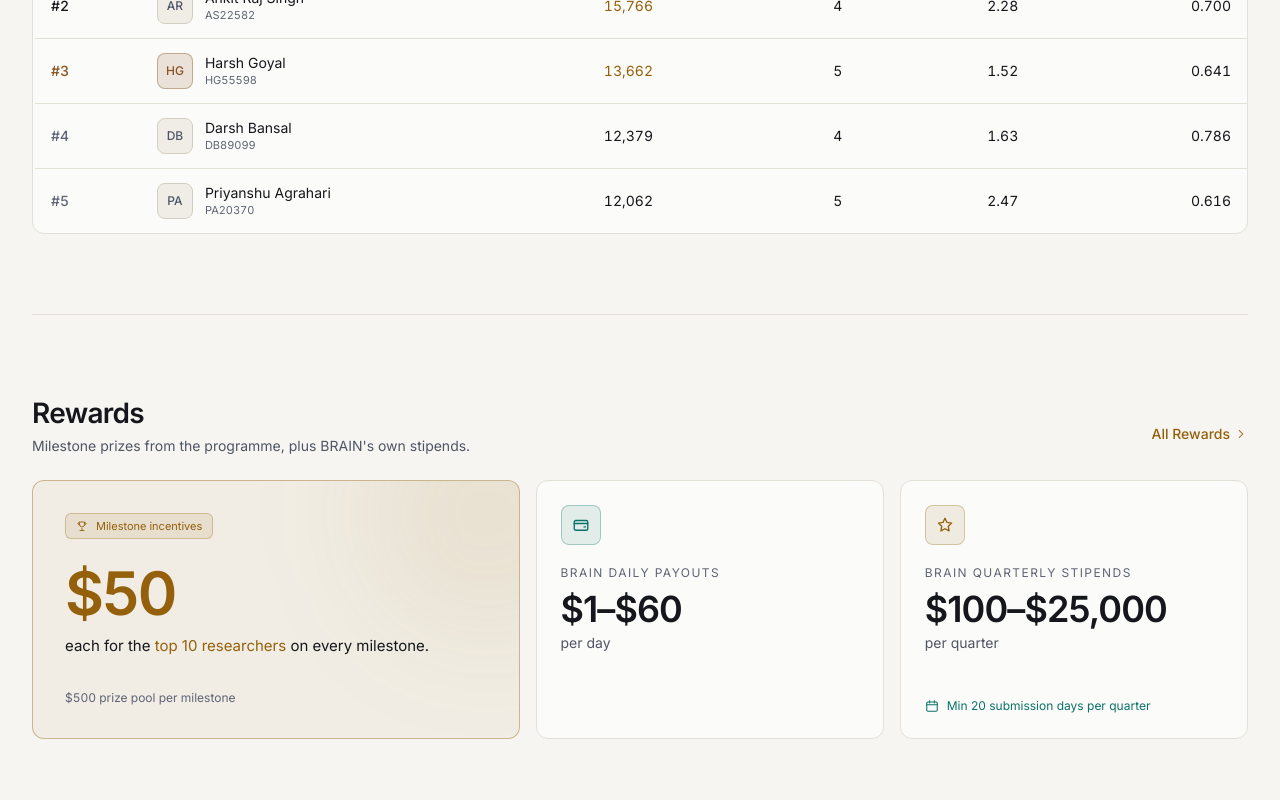
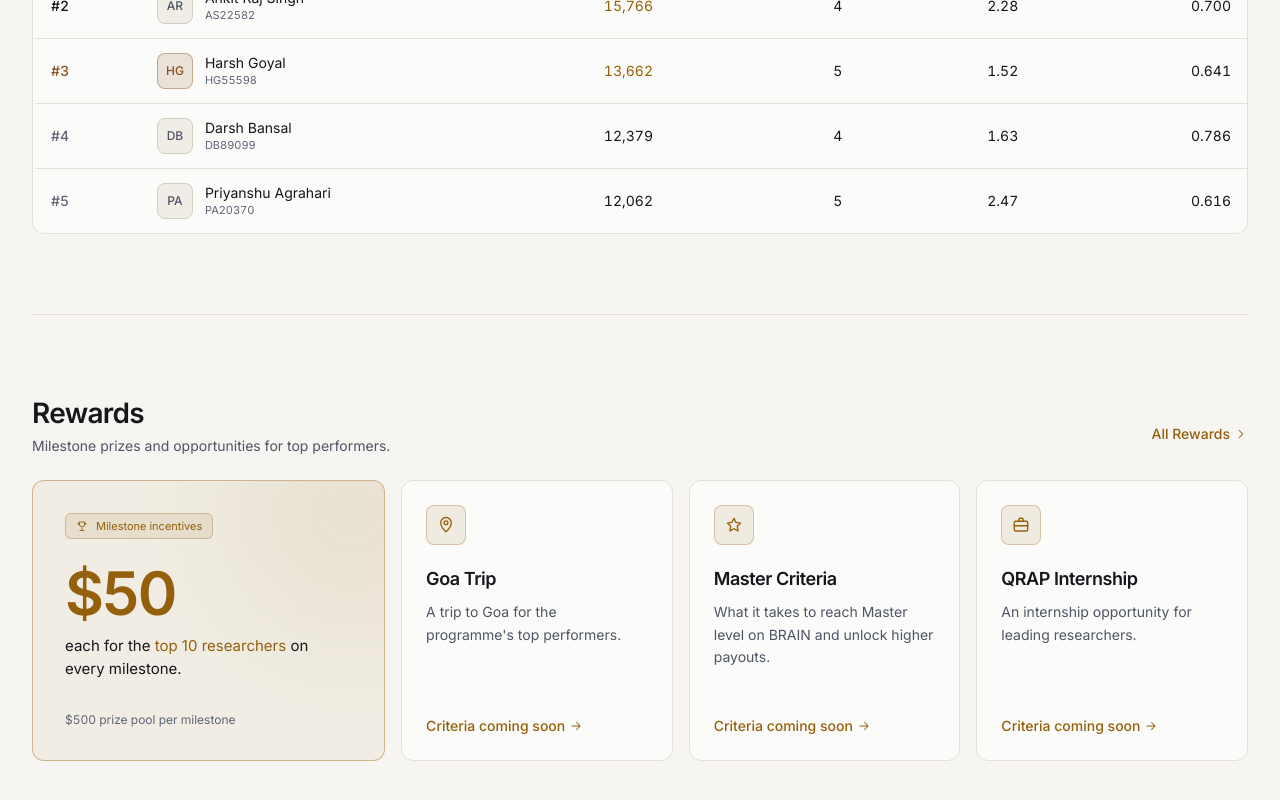
Before and after one commit to dipeshsingla0049/quant-programme-hub, a Next.js app: page / in a window 1280 px wide. Shown: the part 1172-1972 px from the top of the page. Built offline with nearby package versions, Linux system fonts and the light colour scheme.

Commit message:
feat(rewards): Goa trip, Master criteria and QRAP internship opportunities

```diff
--- a/app/page.tsx
+++ b/app/page.tsx
@@ -1,7 +1,8 @@
 import Link from "next/link";
 import { BulletinCard } from "@/components/BulletinCard";
 import { Countdown } from "@/components/Countdown";
-import { ArrowRight, Calendar, Star, Trophy, Wallet } from "@/components/icons";
+import { ArrowRight, Briefcase, MapPin, Star, Trophy } from "@/components/icons";
+import type { Opportunity } from "@/lib/types";
 import { LeaderboardTable } from "@/components/LeaderboardTable";
 import { RelativeTime } from "@/components/RelativeTime";
 import { SectionHeading } from "@/components/SectionHeading";
@@ -13,6 +14,12 @@ import {
   getRewardsProgramme,
 } from "@/lib/data";
 
+const OPPORTUNITY_ICON: Record<Opportunity["id"], typeof Star> = {
+  "goa-trip": MapPin,
+  master: Star,
+  "qrap-internship": Briefcase,
+};
+
 export default async function HomePage() {
   const [milestone, bulletins, leaders, programme, report] = await Promise.all([
     getCurrentMilestone(),
@@ -21,7 +28,7 @@ export default async function HomePage() {
     getRewardsProgramme(),
     getLeaderboard(),
   ]);
-  const { milestoneIncentive: mi, stipends } = programme;
+  const { milestoneIncentive: mi } = programme;
   const usd = (n: number) => `$${n.toLocaleString("en-US")}`;
 
   return (
@@ -96,7 +103,7 @@ export default async function HomePage() {
       {/* Leaders */}
       <section className="pb-20">
         <SectionHeading
-          title="Current Cohort Leaders"
+          title="Avg Production Correlation Leaderboard"
           subtitle={`Ranked by total simulations · report updated ${report.updated}`}
           action={{ href: "/rankings", label: "View Full Leaderboard" }}
         />
@@ -107,10 +114,10 @@ export default async function HomePage() {
       <section className="border-t border-line pb-20 pt-20">
         <SectionHeading
           title="Rewards"
-          subtitle="Milestone prizes from the programme, plus BRAIN's own stipends."
+          subtitle="Milestone prizes and opportunities for top performers."
           action={{ href: "/rewards", label: "All Rewards" }}
         />
-        <div className="grid gap-4 lg:grid-cols-[1.4fr_1fr_1fr]">
+        <div className="grid gap-4 sm:grid-cols-2 xl:grid-cols-[1.3fr_1fr_1fr_1fr]">
           <Link
             href="/rewards"
             className="relative flex flex-col overflow-hidden rounded-xl border border-gold/40 bg-gold/[0.05] p-6 transition hover:border-gold/70 sm:p-8"
@@ -129,31 +136,27 @@ export default async function HomePage() {
             </p>
           </Link>
 
-          <div className="flex flex-col rounded-xl border border-line bg-panel/60 p-6">
-            <span className="inline-flex size-10 items-center justify-center rounded-lg border border-teal/30 bg-teal/10 text-teal">
-              <Wallet size={18} />
-            </span>
-            <h3 className="mt-5 tabular-nums text-xs uppercase tracking-[0.12em] text-dim">BRAIN daily payouts</h3>
-            <p className="mt-2 whitespace-nowrap font-semibold tracking-tight text-4xl text-fg">
-              {usd(stipends.daily.minUsd)}–{usd(stipends.daily.maxUsd)}
-            </p>
-            <p className="mt-1 text-sm text-muted">per day</p>
-          </div>
-
-          <div className="flex flex-col rounded-xl border border-line bg-panel/60 p-6">
-            <span className="inline-flex size-10 items-center justify-center rounded-lg border border-gold/30 bg-gold/10 text-gold">
-              <Star size={18} />
-            </span>
-            <h3 className="mt-5 tabular-nums text-xs uppercase tracking-[0.12em] text-dim">BRAIN quarterly stipends</h3>
-            <p className="mt-2 whitespace-nowrap font-semibold tracking-tight text-4xl text-fg">
-              {usd(stipends.quarterly.minUsd)}–{usd(stipends.quarterly.maxUsd)}
-            </p>
-            <p className="mt-1 text-sm text-muted">per quarter</p>
-            <div className="min-h-4 flex-1" />
-            <p className="mt-4 flex items-center gap-2 text-xs text-teal">
-              <Calendar size={14} /> Min {stipends.minSubmissionDaysPerQuarter} submission days per quarter
-            </p>
-          </div>
+          {programme.opportunities.map((o) => {
+            const Icon = OPPORTUNITY_ICON[o.id];
+            return (
+              <Link
+                key={o.id}
+                href={`/rewards#${o.id}`}
+                className="group flex flex-col rounded-xl border border-line bg-panel/60 p-6 transition hover:border-gold/50"
+              >
+                <span className="inline-flex size-10 items-center justify-center rounded-lg border border-gold/30 bg-gold/10 text-gold">
+                  <Icon size={18} />
+                </span>
+                <h3 className="mt-5 text-lg font-semibold tracking-tight text-fg">{o.title}</h3>
+                <p className="mt-2 text-sm leading-relaxed text-muted">{o.summary}</p>
+                <div className="min-h-4 flex-1" />
+                <span className="mt-4 inline-flex items-center gap-1 text-sm font-medium text-gold">
+                  {o.criteria.length ? "See criteria" : "Criteria coming soon"}
+                  <ArrowRight size={14} className="transition group-hover:translate-x-0.5" />
+                </span>
+              </Link>
+            );
+          })}
         </div>
       </section>
 
--- a/app/rewards/page.tsx
+++ b/app/rewards/page.tsx
@@ -1,6 +1,7 @@
 import type { Metadata } from "next";
 import Link from "next/link";
-import { ArrowRight, Calendar, CheckCircle, Star, Target, Trophy, Wallet } from "@/components/icons";
+import { ArrowRight, Briefcase, Calendar, CheckCircle, MapPin, Star, Target, Trophy, Wallet } from "@/components/icons";
+import type { Opportunity } from "@/lib/types";
 import { PageHeader } from "@/components/PageHeader";
 import { getRewardsProgramme } from "@/lib/data";
 
@@ -8,8 +9,14 @@ export const metadata: Metadata = { title: "Rewards" };
 
 const usd = (n: number) => `$${n.toLocaleString("en-US")}`;
 
+const OPPORTUNITY_ICON: Record<Opportunity["id"], typeof Star> = {
+  "goa-trip": MapPin,
+  master: Star,
+  "qrap-internship": Briefcase,
+};
+
 export default async function RewardsPage() {
-  const { milestoneIncentive: mi, stipends, tips } = await getRewardsProgramme();
+  const { milestoneIncentive: mi, opportunities, stipends, tips } = await getRewardsProgramme();
 
   return (
     <>
@@ -51,8 +58,54 @@ export default async function RewardsPage() {
               >
                 See the current milestone <ArrowRight size={16} />
               </Link>
+              <Link
+                href="/rankings"
+                className="inline-flex min-h-11 items-center gap-1 text-sm font-medium text-gold transition hover:text-fg"
+              >
+                View leaderboard <ArrowRight size={14} />
+              </Link>
             </div>
           </div>
+        </div>
+      </section>
+
+      {/* Opportunities */}
+      <section aria-labelledby="opportunities" className="mb-20">
+        <h2 id="opportunities" className="mb-6 text-3xl font-semibold tracking-tight text-fg sm:text-4xl">
+          Opportunities for top performers
+        </h2>
+        <div className="grid gap-4 md:grid-cols-3">
+          {opportunities.map((o) => {
+            const Icon = OPPORTUNITY_ICON[o.id];
+            return (
+              <article
+                key={o.id}
+                id={o.id}
+                className="flex scroll-mt-40 flex-col md:scroll-mt-24 rounded-2xl border border-line bg-panel/60 p-6 target:border-gold/60 target:bg-gold/[0.05] sm:p-8"
+              >
+                <span className="inline-flex size-10 items-center justify-center rounded-lg border border-gold/30 bg-gold/10 text-gold">
+                  <Icon size={18} />
+                </span>
+                <h3 className="mt-5 text-2xl font-semibold tracking-tight text-fg">{o.title}</h3>
+                <p className="mt-2 text-[15px] leading-relaxed text-muted">{o.summary}</p>
+                <h4 className="mt-6 text-[11px] uppercase tracking-[0.12em] text-dim">Criteria</h4>
+                {o.criteria.length ? (
+                  <ul className="mt-3 space-y-2 text-sm text-fg">
+                    {o.criteria.map((c) => (
+                      <li key={c} className="flex gap-2">
+                        <CheckCircle size={16} className="mt-0.5 shrink-0 text-teal" />
+                        {c}
+                      </li>
+                    ))}
+                  </ul>
+                ) : (
+                  <p className="mt-3 rounded-lg border border-dashed border-line-2 px-4 py-3 text-sm text-muted">
+                    Criteria coming soon.
+                  </p>
+                )}
+              </article>
+            );
+          })}
         </div>
       </section>
 
--- a/components/icons.tsx
+++ b/components/icons.tsx
@@ -62,3 +62,6 @@ export const Trophy = (p: IconProps) => (
 export const Lock = (p: IconProps) => (
   <svg {...base(p)}><rect x="4" y="11" width="16" height="10" rx="2" /><path d="M8 11V7a4 4 0 0 1 8 0v4" /></svg>
 );
+export const Briefcase = (p: IconProps) => (
+  <svg {...base(p)}><rect x="3" y="7" width="18" height="13" rx="2" /><path d="M9 7V5a2 2 0 0 1 2-2h2a2 2 0 0 1 2 2v2M3 13h18" /></svg>
+);
--- a/lib/data.ts
+++ b/lib/data.ts
@@ -113,6 +113,28 @@ const currentMilestone: CurrentMilestone = {
 
 const rewardsProgramme: RewardsProgramme = {
   milestoneIncentive: { perResearcherUsd: 50, winners: 10 },
+  // TODO(programme team): fill in each criteria list; the UI shows
+  // "Criteria coming soon" while a list is empty.
+  opportunities: [
+    {
+      id: "goa-trip",
+      title: "Goa Trip",
+      summary: "A trip to Goa for the programme's top performers.",
+      criteria: [],
+    },
+    {
+      id: "master",
+      title: "Master Criteria",
+      summary: "What it takes to reach Master level on BRAIN and unlock higher payouts.",
+      criteria: [],
+    },
+    {
+      id: "qrap-internship",
+      title: "QRAP Internship",
+      summary: "An internship opportunity for leading researchers.",
+      criteria: [],
+    },
+  ],
   stipends: {
     daily: { minUsd: 1, maxUsd: 60 },
     quarterly: { minUsd: 100, maxUsd: 25000 },
--- a/lib/types.ts
+++ b/lib/types.ts
@@ -86,8 +86,18 @@ export interface CurrentMilestone {
   actionHref: string;
 }
 
+export interface Opportunity {
+  /** Anchor on the Rewards page: /rewards#<id>. */
+  id: "goa-trip" | "master" | "qrap-internship";
+  title: string;
+  summary: string;
+  /** Empty until the programme team publishes the criteria. */
+  criteria: string[];
+}
+
 export interface RewardsProgramme {
   milestoneIncentive: { perResearcherUsd: number; winners: number };
+  opportunities: Opportunity[];
   stipends: {
     daily: { minUsd: number; maxUsd: number };
     quarterly: { minUsd: number; maxUsd: number };
```
